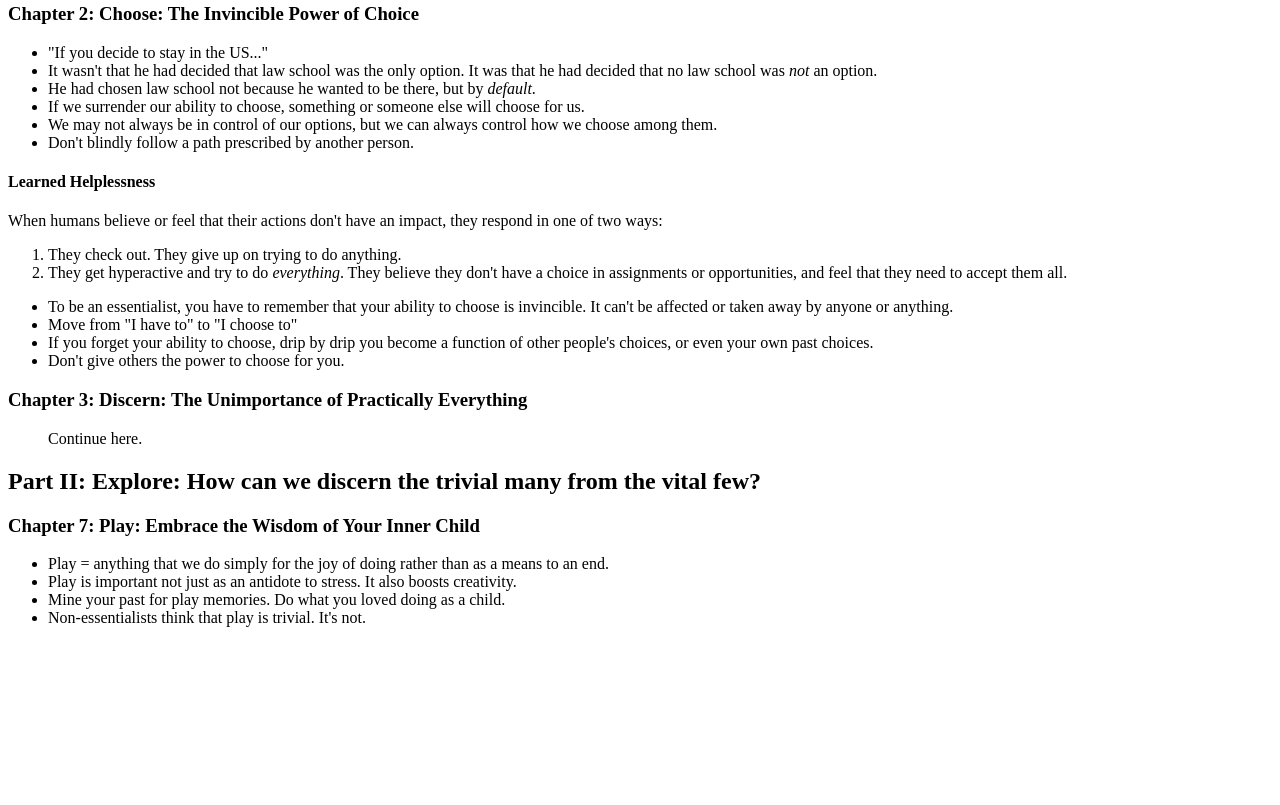
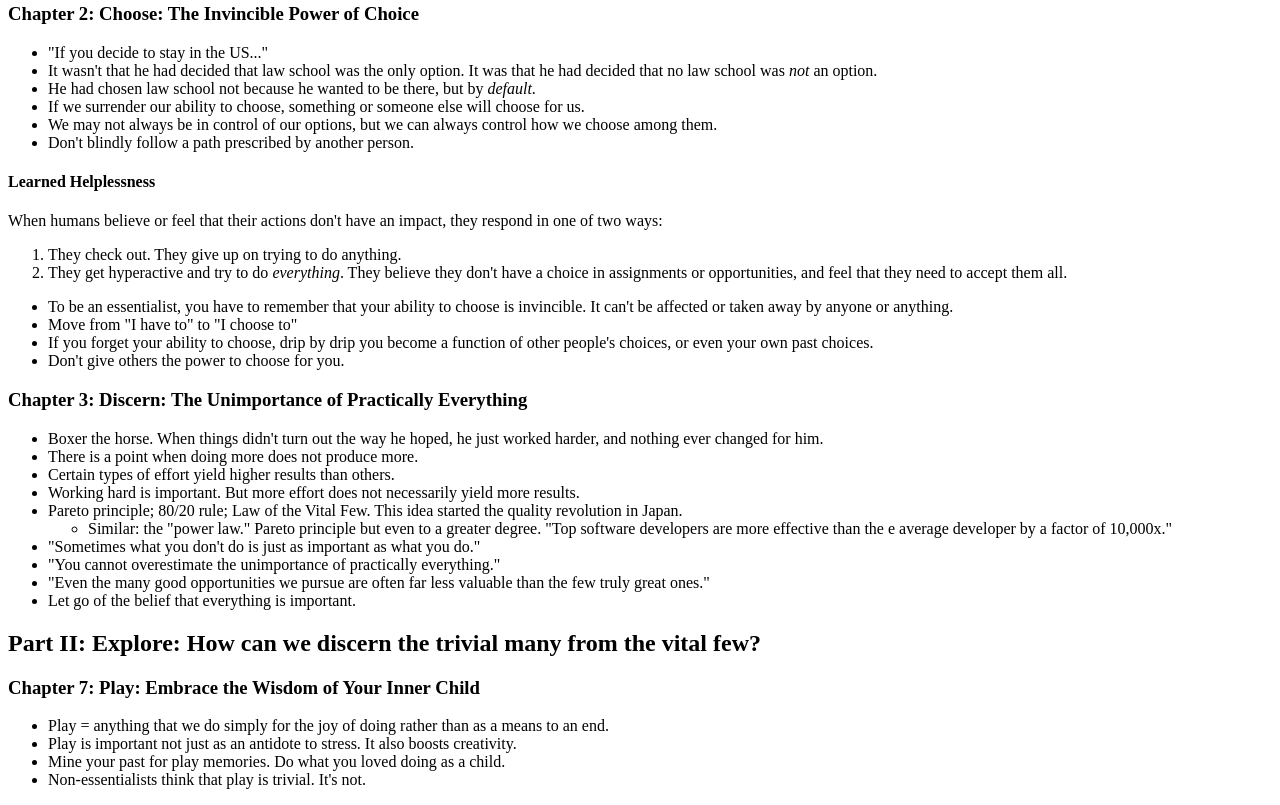
Before and after one commit to wilsonparson/wilsonparson.com, an Eleventy site: page src/wiki/books/essentialism/index.md in a window 1280 px wide. Shown: the part 2138-2943 px from the top of the page. Before the commit the page ends 2781 px from the top, so only its background shows below. Built offline with nearby package versions, Linux system fonts and the light colour scheme; Eleventy itself is replaced by a stand-in of ours; files that its build step writes are made by us from their sources.

Commit message:
Update from Forestry.io Wilson Parson updated src/wiki/books/essentialism/index.md

```diff
--- a/src/wiki/books/essentialism/index.md
+++ b/src/wiki/books/essentialism/index.md
@@ -70,7 +70,16 @@ When humans believe or feel that their actions don't have an impact, they respon
 
 ### Chapter 3: Discern: The Unimportance of Practically Everything
 
-> Continue here.
+* Boxer the horse. When things didn't turn out the way he hoped, he just worked harder, and nothing ever changed for him.
+* There is a point when doing more does not produce more.
+* Certain types of effort yield higher results than others.
+* Working hard is important. But more effort does not necessarily yield more results.
+* Pareto principle; 80/20 rule; Law of the Vital Few. This idea started the quality revolution in Japan.
+  * Similar: the "power law." Pareto principle but even to a greater degree. "Top software developers are more effective than the e average developer by a factor of 10,000x."
+* "Sometimes what you don't do is just as important as what you do."
+* "You cannot overestimate the unimportance of practically everything."
+* "Even the many good opportunities we pursue are often far less valuable than the few truly great ones."
+* Let go of the belief that everything is important.
 
 ## Part II: Explore: How can we discern the trivial many from the vital few?
 
```
